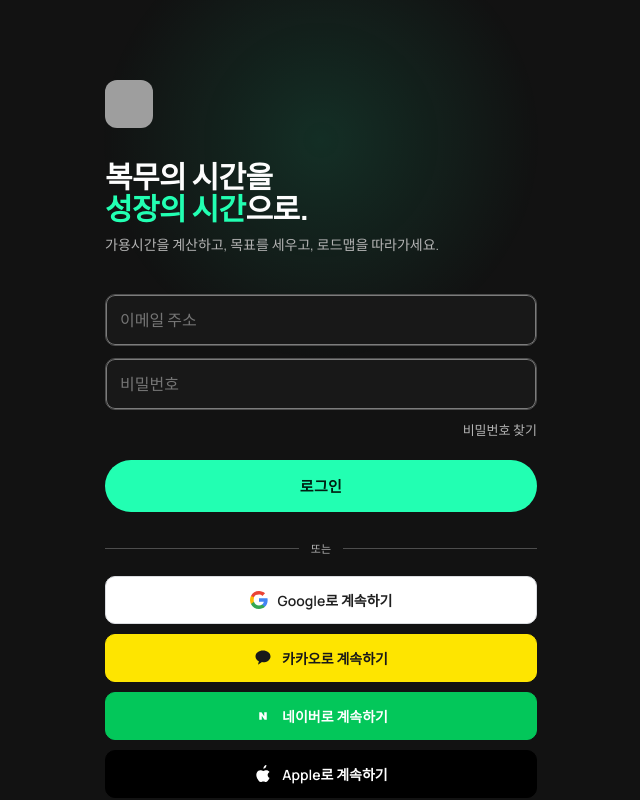
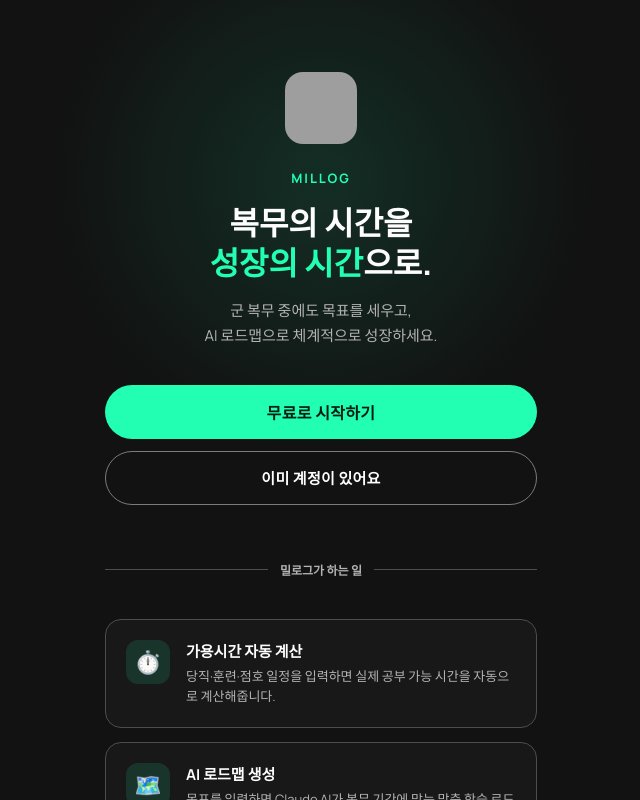
Before and after one commit to ddeokmyeong03/armystartup, a React (Vite) app in the folder frontend/: page / in a window 1280 px wide. Before the commit this address led to /login. Shown: the whole page, without its empty margins (319-959 px from the left). Built offline with nearby package versions, Linux system fonts and the light colour scheme; no server answers; grey boxes are pictures that could not be loaded.

Commit message:
feat: add landing page at /, move home to /home

```diff
--- a/frontend/src/App.tsx
+++ b/frontend/src/App.tsx
@@ -1,6 +1,7 @@
 import { BrowserRouter, Routes, Route, Navigate } from 'react-router-dom';
 import { isLoggedIn } from './shared/lib/auth';
 import AppLayout from './shared/components/AppLayout';
+import LandingPage from './pages/landing/LandingPage';
 import LoginPage from './pages/auth/LoginPage';
 import SignupPage from './pages/auth/SignupPage';
 import ForgotPasswordPage from './pages/auth/ForgotPasswordPage';
@@ -18,12 +19,12 @@
 import ScheduleCreatePage from './pages/schedules/ScheduleCreatePage';
 
 function ProtectedRoute({ children }: { children: React.ReactNode }) {
-  if (!isLoggedIn()) return <Navigate to="/login" replace />;
+  if (!isLoggedIn()) return <Navigate to="/" replace />;
   return <AppLayout>{children}</AppLayout>;
 }
 
 function GuestRoute({ children }: { children: React.ReactNode }) {
-  if (isLoggedIn()) return <Navigate to="/" replace />;
+  if (isLoggedIn()) return <Navigate to="/home" replace />;
   return <>{children}</>;
 }
 
@@ -31,6 +32,9 @@
   return (
     <BrowserRouter>
       <Routes>
+        {/* 랜딩 */}
+        <Route path="/" element={<GuestRoute><LandingPage /></GuestRoute>} />
+
         {/* 인증 */}
         <Route path="/login" element={<GuestRoute><LoginPage /></GuestRoute>} />
         <Route path="/signup" element={<GuestRoute><SignupPage /></GuestRoute>} />
@@ -39,7 +43,7 @@
         <Route path="/auth/callback" element={<SocialCallbackPage />} />
 
         {/* 탭 메인 화면 */}
-        <Route path="/" element={<ProtectedRoute><HomePage /></ProtectedRoute>} />
+        <Route path="/home" element={<ProtectedRoute><HomePage /></ProtectedRoute>} />
         <Route path="/goals" element={<ProtectedRoute><GoalsPage /></ProtectedRoute>} />
         <Route path="/roadmap" element={<ProtectedRoute><RoadmapPage /></ProtectedRoute>} />
         <Route path="/courses" element={<ProtectedRoute><CoursesPage /></ProtectedRoute>} />
@@ -53,7 +57,7 @@
         <Route path="/settings" element={<ProtectedRoute><SettingsPage /></ProtectedRoute>} />
         <Route path="/settings/password" element={<ProtectedRoute><ChangePasswordPage /></ProtectedRoute>} />
 
-        <Route path="*" element={<Navigate to={isLoggedIn() ? '/' : '/login'} replace />} />
+        <Route path="*" element={<Navigate to={isLoggedIn() ? '/home' : '/'} replace />} />
       </Routes>
     </BrowserRouter>
   );
--- a/frontend/src/pages/auth/LoginPage.tsx
+++ b/frontend/src/pages/auth/LoginPage.tsx
@@ -39,7 +39,7 @@
       localStorage.setItem('accessToken', data.accessToken);
       localStorage.setItem('nickname', data.user?.nickname ?? '');
       localStorage.setItem('userInfo', JSON.stringify(data.user ?? {}));
-      navigate('/');
+      navigate('/home');
     } catch {
       setError('이메일 또는 비밀번호가 올바르지 않습니다.');
     } finally {
--- a/frontend/src/pages/auth/SignupPage.tsx
+++ b/frontend/src/pages/auth/SignupPage.tsx
@@ -320,7 +320,7 @@
       try {
         await apiUpsertProfile({ interests: JSON.stringify(interests) });
       } catch { /* 실패해도 가입은 완료 */ }
-      navigate('/');
+      navigate('/home');
     } catch {
       setError('회원가입에 실패했습니다. 이미 사용 중인 이메일일 수 있습니다.');
     } finally {
--- a/frontend/src/pages/auth/SocialCallbackPage.tsx
+++ b/frontend/src/pages/auth/SocialCallbackPage.tsx
@@ -18,7 +18,7 @@
     if (token) {
       localStorage.setItem('accessToken', token);
       if (nickname) localStorage.setItem('nickname', nickname);
-      navigate('/');
+      navigate('/home');
     } else {
       navigate('/login');
     }
--- /dev/null
+++ b/frontend/src/pages/landing/LandingPage.tsx
@@ -0,0 +1,138 @@
+import { useNavigate } from 'react-router-dom';
+
+const FEATURES = [
+  {
+    emoji: '⏱️',
+    title: '가용시간 자동 계산',
+    desc: '당직·훈련·점호 일정을 입력하면 실제 공부 가능 시간을 자동으로 계산해줍니다.',
+  },
+  {
+    emoji: '🗺️',
+    title: 'AI 로드맵 생성',
+    desc: '목표를 입력하면 Claude AI가 복무 기간에 맞는 맞춤 학습 로드맵을 만들어드립니다.',
+  },
+  {
+    emoji: '🎯',
+    title: '목표 관리',
+    desc: '자격증·어학·취업 등 다양한 목표를 세우고 진행률을 한눈에 확인하세요.',
+  },
+  {
+    emoji: '📚',
+    title: '강의 추천',
+    desc: '관심 분야와 가용시간에 맞는 강의를 추천받아 효율적으로 학습하세요.',
+  },
+];
+
+export default function LandingPage() {
+  const navigate = useNavigate();
+
+  return (
+    <div className="auth-page">
+      {/* 배경 그라디언트 */}
+      <div style={{
+        position: 'fixed', top: -120, left: '50%', transform: 'translateX(-50%)',
+        width: 600, height: 600, borderRadius: '50%',
+        background: 'radial-gradient(circle, var(--accent-soft) 0%, transparent 65%)',
+        pointerEvents: 'none', zIndex: 0,
+      }} />
+
+      <div style={{ maxWidth: 480, margin: '0 auto', padding: '0 24px 80px', position: 'relative', zIndex: 1 }}>
+
+        {/* Hero */}
+        <div style={{ paddingTop: 72, textAlign: 'center' }}>
+          <img src="/millog-icon.png" alt="Millog" style={{ width: 72, height: 72, borderRadius: 18, marginBottom: 20 }} />
+          <div style={{ fontSize: 13, fontWeight: 700, color: 'var(--accent)', letterSpacing: 2, marginBottom: 16 }}>
+            MILLOG
+          </div>
+          <h1 style={{ fontSize: 32, fontWeight: 800, lineHeight: 1.25, margin: '0 0 16px', color: 'var(--text-bright)' }}>
+            복무의 시간을<br />
+            <span style={{ color: 'var(--accent)' }}>성장의 시간</span>으로.
+          </h1>
+          <p style={{ fontSize: 15, color: 'var(--text-subdued)', lineHeight: 1.65, margin: '0 0 36px' }}>
+            군 복무 중에도 목표를 세우고,<br />AI 로드맵으로 체계적으로 성장하세요.
+          </p>
+
+          <div style={{ display: 'flex', flexDirection: 'column', gap: 12 }}>
+            <button
+              className="btn btn-primary btn-full"
+              style={{ height: 54, fontSize: 16, fontWeight: 700 }}
+              onClick={() => navigate('/signup')}
+            >
+              무료로 시작하기
+            </button>
+            <button
+              className="btn btn-ghost btn-full"
+              style={{ height: 54, fontSize: 15 }}
+              onClick={() => navigate('/login')}
+            >
+              이미 계정이 있어요
+            </button>
+          </div>
+        </div>
+
+        {/* 구분선 */}
+        <div style={{ margin: '56px 0 40px', display: 'flex', alignItems: 'center', gap: 12 }}>
+          <div style={{ flex: 1, height: 1, background: 'var(--border-default)' }} />
+          <span style={{ fontSize: 12, color: 'var(--text-subdued)', fontWeight: 600 }}>밀로그가 하는 일</span>
+          <div style={{ flex: 1, height: 1, background: 'var(--border-default)' }} />
+        </div>
+
+        {/* 기능 카드 */}
+        <div style={{ display: 'flex', flexDirection: 'column', gap: 14 }}>
+          {FEATURES.map(f => (
+            <div
+              key={f.title}
+              style={{
+                background: 'var(--bg-surface)',
+                border: '1px solid var(--border-default)',
+                borderRadius: 16,
+                padding: '20px 20px',
+                display: 'flex',
+                gap: 16,
+                alignItems: 'flex-start',
+              }}
+            >
+              <div style={{
+                width: 44, height: 44, borderRadius: 12,
+                background: 'var(--accent-soft)',
+                display: 'flex', alignItems: 'center', justifyContent: 'center',
+                fontSize: 22, flexShrink: 0,
+              }}>
+                {f.emoji}
+              </div>
+              <div>
+                <div style={{ fontWeight: 700, fontSize: 15, marginBottom: 4, color: 'var(--text-bright)' }}>
+                  {f.title}
+                </div>
+                <div style={{ fontSize: 13, color: 'var(--text-subdued)', lineHeight: 1.6 }}>
+                  {f.desc}
+                </div>
+              </div>
+            </div>
+          ))}
+        </div>
+
+        {/* 하단 CTA */}
+        <div style={{
+          marginTop: 48, padding: '28px 24px', borderRadius: 20,
+          background: 'var(--accent-soft)', border: '1px solid var(--accent-border)',
+          textAlign: 'center',
+        }}>
+          <div style={{ fontSize: 18, fontWeight: 800, marginBottom: 8, color: 'var(--text-bright)' }}>
+            지금 바로 시작하세요
+          </div>
+          <div style={{ fontSize: 13, color: 'var(--text-subdued)', marginBottom: 20 }}>
+            가입 무료 · 광고 없음 · 언제든 탈퇴 가능
+          </div>
+          <button
+            className="btn btn-primary btn-full"
+            style={{ height: 50, fontWeight: 700 }}
+            onClick={() => navigate('/signup')}
+          >
+            밀로그 시작하기
+          </button>
+        </div>
+      </div>
+    </div>
+  );
+}
--- a/frontend/src/shared/components/AppLayout.tsx
+++ b/frontend/src/shared/components/AppLayout.tsx
@@ -16,7 +16,7 @@
       <header className="desktop-topbar">
         <button
           style={{ display: 'flex', alignItems: 'center', gap: 10, background: 'none', cursor: 'pointer' }}
-          onClick={() => navigate('/')}
+          onClick={() => navigate('/home')}
         >
           <MillogLogo size={28} />
           <span className="desktop-topbar-title">Millog</span>
--- a/frontend/src/shared/components/DesktopSidebar.tsx
+++ b/frontend/src/shared/components/DesktopSidebar.tsx
@@ -2,7 +2,7 @@
 import { Icon, IconGoal, IconMap, IconBook, IconUser } from './Icon';
 
 const NAV_ITEMS = [
-  { path: '/',        label: '홈',     icon: <Icon name="home-filled" size={20}/> },
+  { path: '/home',    label: '홈',     icon: <Icon name="home-filled" size={20}/> },
   { path: '/goals',   label: '목표',   icon: <IconGoal size={20}/> },
   { path: '/roadmap', label: '로드맵', icon: <IconMap size={20}/> },
   { path: '/courses', label: '강의',   icon: <IconBook size={20}/> },
@@ -14,7 +14,7 @@
   const { pathname } = useLocation();
 
   const isActive = (path: string) =>
-    path === '/' ? pathname === '/' : pathname.startsWith(path);
+    path === '/home' ? pathname === '/home' : pathname.startsWith(path);
 
   return (
     <nav className="desktop-sidebar">
--- a/frontend/src/shared/components/TabBar.tsx
+++ b/frontend/src/shared/components/TabBar.tsx
@@ -6,7 +6,7 @@
   const { pathname } = useLocation();
 
   const items = [
-    { path: '/',         label: '홈',    icon: <Icon name="home-filled" size={22}/> },
+    { path: '/home',      label: '홈',    icon: <Icon name="home-filled" size={22}/> },
     { path: '/goals',    label: '목표',  icon: <IconGoal size={22}/> },
     { path: '/roadmap',  label: '로드맵', icon: <IconMap size={22}/> },
     { path: '/courses',  label: '강의',  icon: <IconBook size={22}/> },
@@ -14,7 +14,7 @@
   ];
 
   const active = (path: string) => {
-    if (path === '/') return pathname === '/';
+    if (path === '/home') return pathname === '/home';
     return pathname.startsWith(path);
   };
 
```
